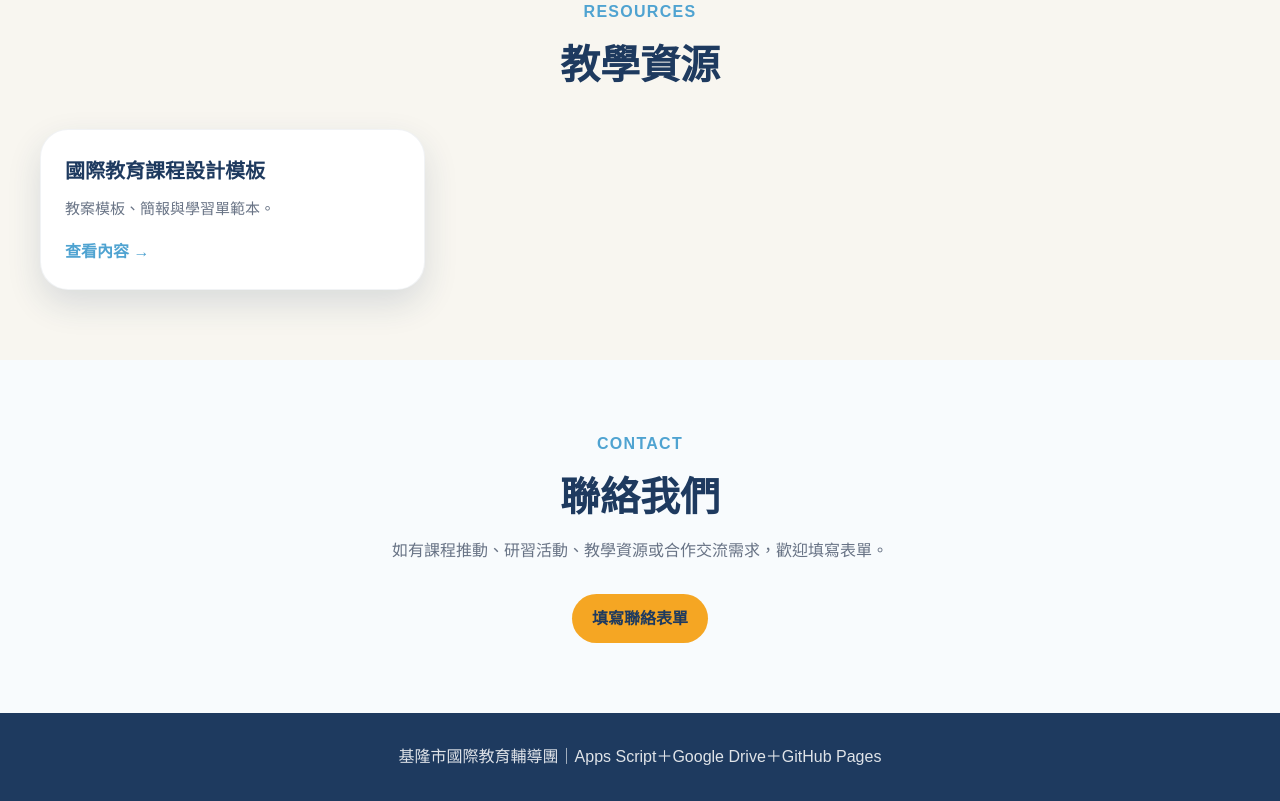
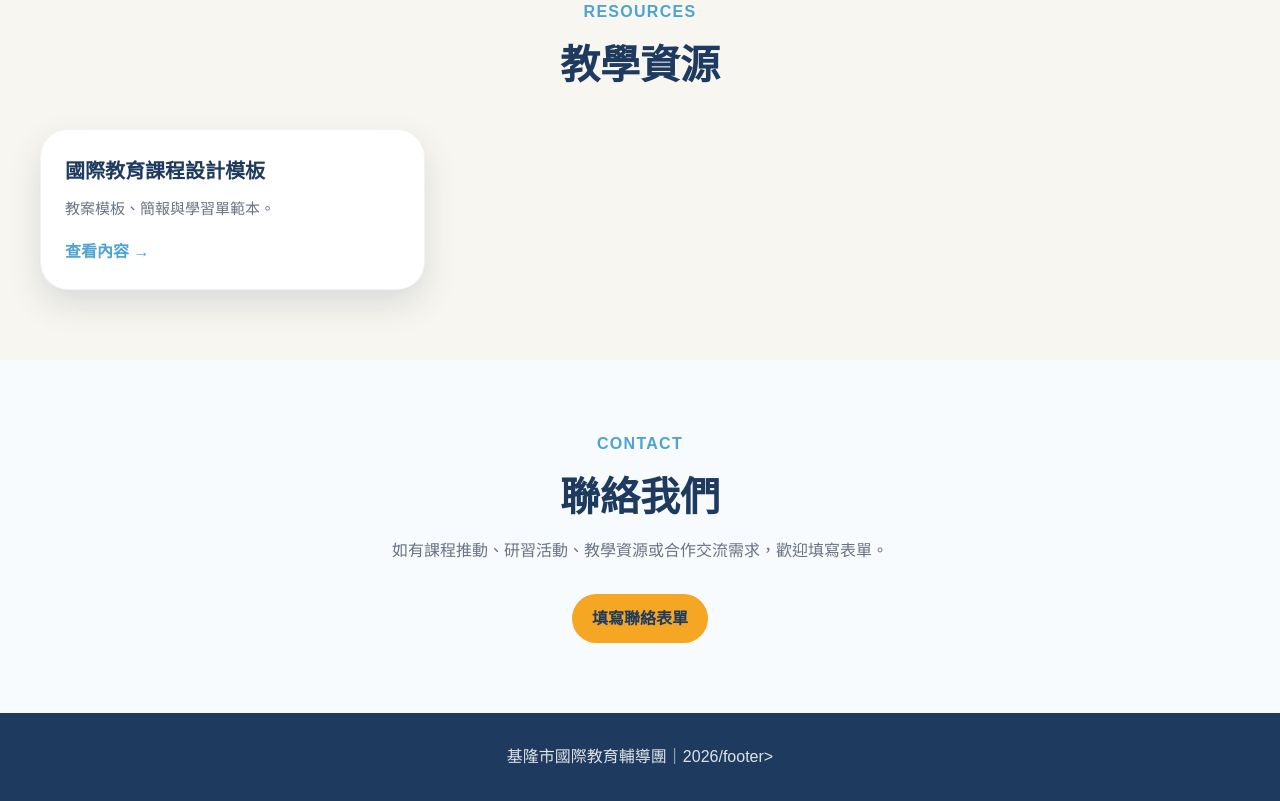
Before and after one commit to CKJHKeelung/keelung-international-education, a plain HTML site: page index.html in a window 1280 px wide. Shown: the part 2098-2899 px from the top of the page. Drawn offline with Linux system fonts and the light colour scheme.

Commit message:
Update index.html

```diff
--- a/index.html
+++ b/index.html
@@ -46,7 +46,7 @@
   <section id="contact" class="section contact"><div class="section-title"><span>Contact</span><h2>聯絡我們</h2><p>如有課程推動、研習活動、教學資源或合作交流需求，歡迎填寫表單。</p></div><a id="contactForm" class="btn" href="#" target="_blank" rel="noopener">填寫聯絡表單</a></section>
 </main>
 
-<footer>基隆市國際教育輔導團｜Apps Script＋Google Drive＋GitHub Pages</footer>
+<footer>基隆市國際教育輔導團｜2026/footer>
 <script>window.APPS_SCRIPT_API = "https://script.google.com/macros/s/AKfycbzJKg6pT_KfhFqf8fslZYU3Mf9YC8v-_74TuYJTuKOxyKCIivmsBcjVQk1FJxyVlsWsmw/exec";</script>
 <script src="app.js"></script>
 </body>
```
